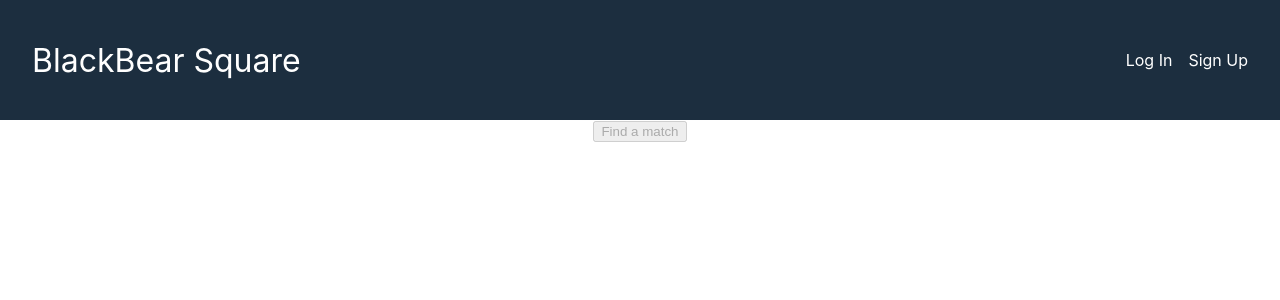
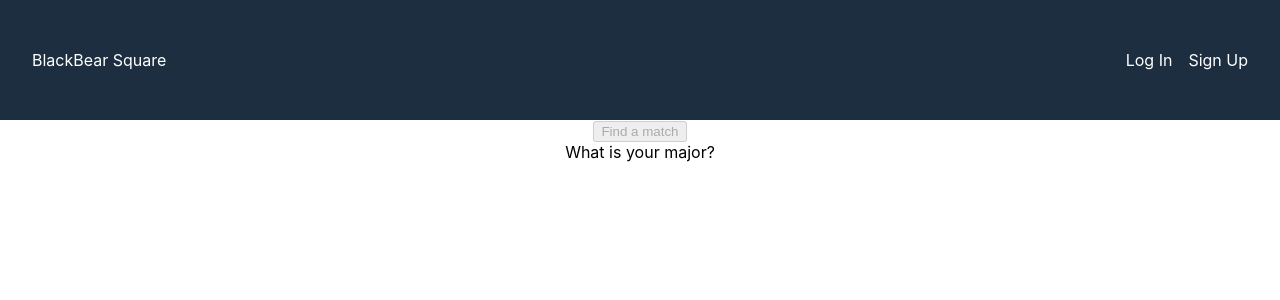
Before and after one commit to 2022-autumn-cos-420/Team-Egg, a React (Create React App) app in the folder client/: page / in a window 1280 px wide. Both pictures are taken after a click on the button "Find a match". Shown: the top 300 px of the page. Built offline with nearby package versions, Linux system fonts and the light colour scheme.

Commit message:
Find match asks a question when clicked

```diff
--- a/client/src/components/Findmatch.tsx
+++ b/client/src/components/Findmatch.tsx
@@ -5,12 +5,14 @@ export default function FindMatch(): JSX.Element {
     const [inProg, setInProg] = useState<boolean>(false);
 
     function startMatch(): void {
-        setInProg(true);
+        setInProg(!inProg);
+
     }
 
     return(
         <div>
             <Button disabled = {inProg} onClick = {() => startMatch()}>Find a match</Button>
+            {inProg && <div>What is your major?</div>}
         </div>
     );
 }
--- a/client/src/styles.css
+++ b/client/src/styles.css
@@ -17,11 +17,6 @@
     padding: 0 2rem;
  }
 
-.site-title{
-    font-size: 2rem;
-    text-align: center;
-}
-
  .nav ul{
     padding: 0;
     margin: 0;
```
Also changed, not shown: 1 other file (tests, documents, lock files or other folders).
